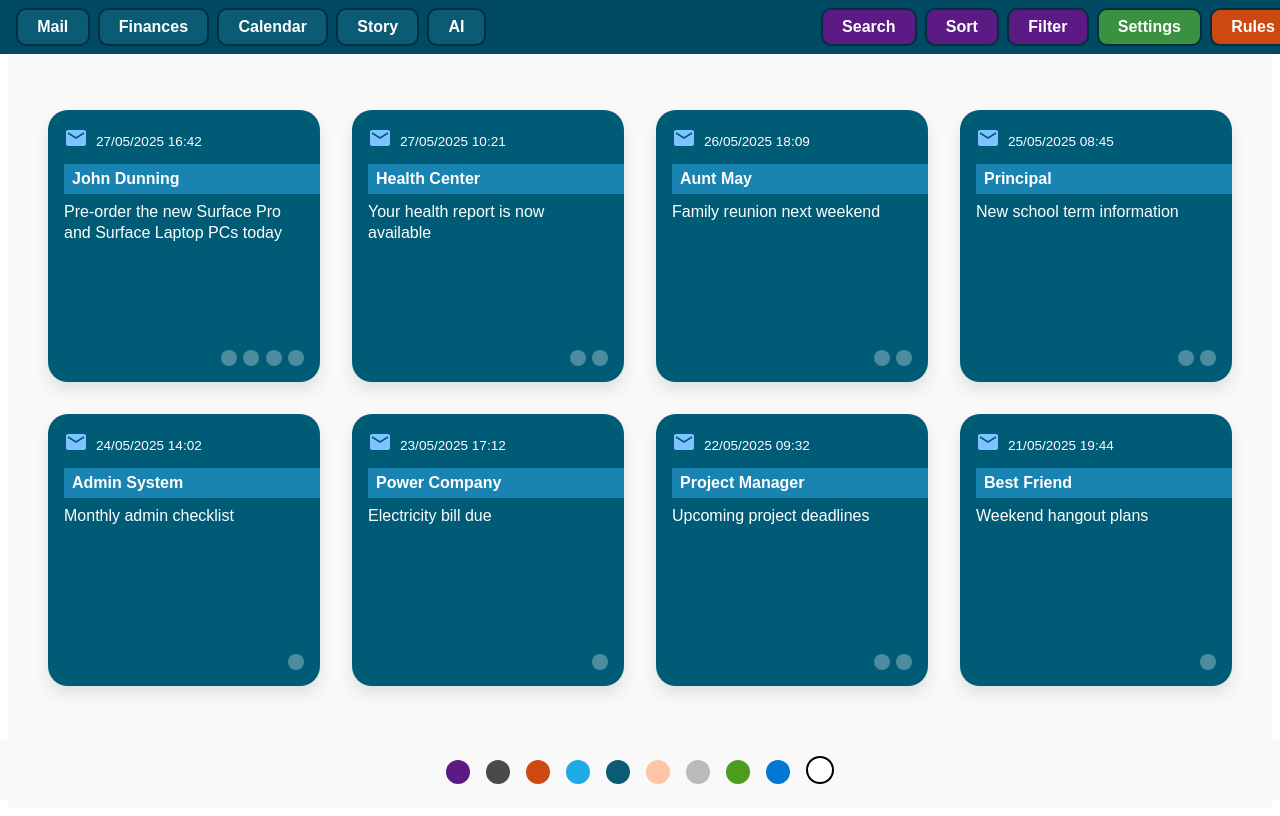
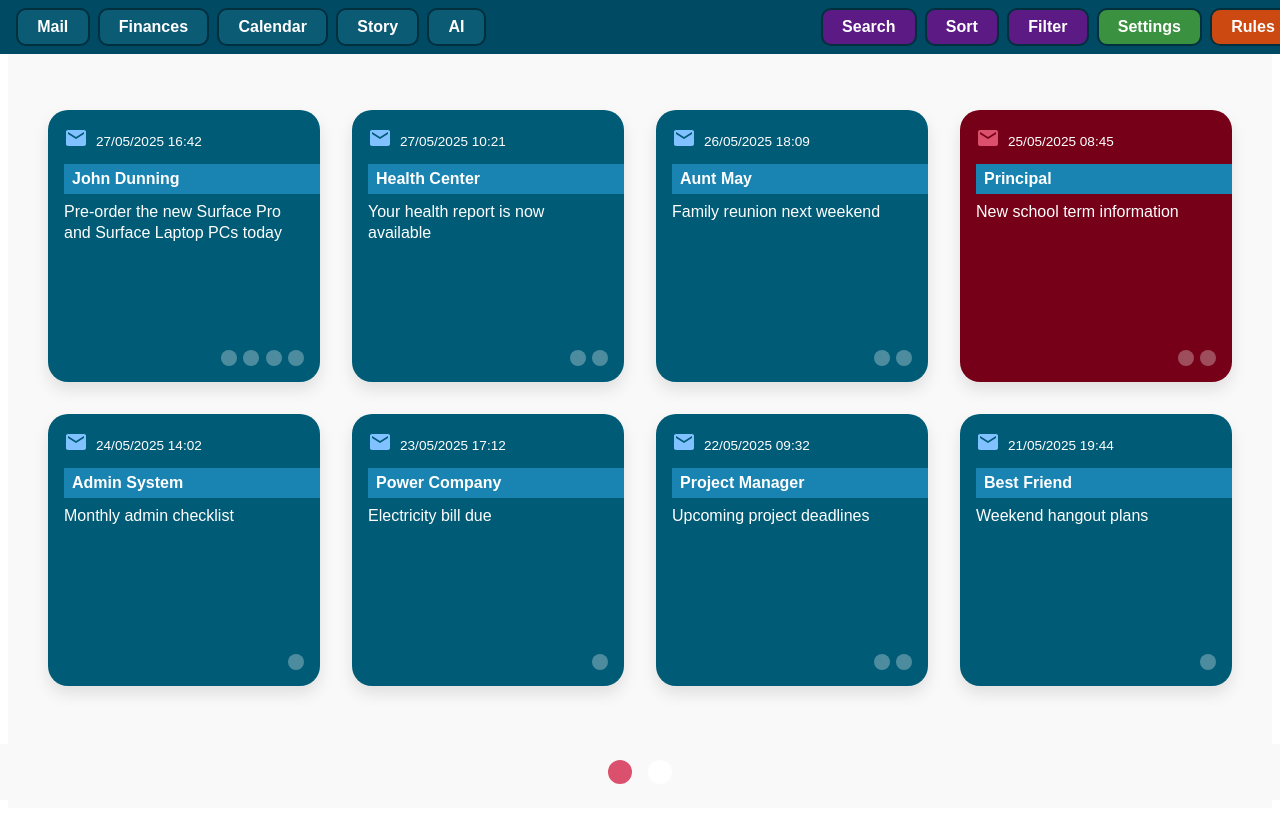
Before and after one commit to johndunning/pronapse-ui, a React (Vite) app: page / in a window 1280 px wide. Built offline with nearby package versions, Linux system fonts and the light colour scheme.

Commit message:
Added school style - sender bar not working

```diff
--- a/src/App.jsx
+++ b/src/App.jsx
@@ -5,18 +5,31 @@ import TagFilter from './components/TagFilter';
 import Addtag from './components/Addtag';
 
 import './App.css';
+import { MdSchedule } from 'react-icons/md';
+
+const tileStyles = {
+    default: {
+        tileColor: '#005b76',
+        senderBgColor: '#1983b1',
+        senderTextColor: '#ffffff',
+        messageTextColor: '#ffffff',
+        dotColor: '#ffffff',
+        iconColor: '#80c2ff',
+    },
+    school: {
+        dotColor: '#db516d',
+        iconColor: '#db516d',
+        messageTextColor: '#ffffff',
+        name: 'School',
+        senderBgColor: '#db516d"',
+        senderTextColor: '#ffffff',
+        tileColor: '#750017',
+    },
+};
 
 const tagsList = [
-    { name: 'School', color: '#5c1a84' },
-    { name: 'Work', color: '#4a4a4a' },
-    { name: 'Bills', color: '#cc4a11' },
-    { name: 'Social', color: '#1eaae7' },
-    { name: 'Projects', color: '#0c5b75' },
-    { name: 'Family', color: '#ffc4a3' },
-    { name: 'Admin', color: '#bbbbbb' },
-    { name: 'Health', color: '#4e9c1e' },
-    { name: 'Mail', color: '#0078D4' },
-    { name: 'No Filter', color: '#ffffff' },
+    { name: 'school', color: '#db516d' },
+    { name: 'default', color: '#ffffff' },
 ];
 
 const mockData = [
@@ -26,6 +39,7 @@ const mockData = [
         sender: 'John Dunning',
         timestamp: '27/05/2025 16:42',
         classification: 'Mail',
+        style: 'default',
         tags: ['School', 'Work', 'Projects', 'Mail'],
     },
     {
@@ -34,6 +48,7 @@ const mockData = [
         sender: 'Health Center',
         timestamp: '27/05/2025 10:21',
         classification: 'Mail',
+        style: 'default',
         tags: ['Health', 'Mail'],
     },
     {
@@ -42,6 +57,7 @@ const mockData = [
         sender: 'Aunt May',
         timestamp: '26/05/2025 18:09',
         classification: 'Mail',
+        style: 'default',
         tags: ['Family', 'Social'],
     },
     {
@@ -50,6 +66,7 @@ const mockData = [
         sender: 'Principal',
         timestamp: '25/05/2025 08:45',
         classification: 'Mail',
+        style: 'school',
         tags: ['School', 'Mail'],
     },
     {
@@ -58,6 +75,7 @@ const mockData = [
         sender: 'Admin System',
         timestamp: '24/05/2025 14:02',
         classification: 'Mail',
+        style: 'default',
         tags: ['Admin'],
     },
     {
@@ -66,6 +84,7 @@ const mockData = [
         sender: 'Power Company',
         timestamp: '23/05/2025 17:12',
         classification: 'Mail',
+        style: 'default',
         tags: ['Bills'],
     },
     {
@@ -74,6 +93,7 @@ const mockData = [
         sender: 'Project Manager',
         timestamp: '22/05/2025 09:32',
         classification: 'Mail',
+        style: 'default',
         tags: ['Projects', 'Work'],
     },
     {
@@ -82,6 +102,7 @@ const mockData = [
         sender: 'Best Friend',
         timestamp: '21/05/2025 19:44',
         classification: 'Mail',
+        style: 'default',
         tags: ['Social'],
     },
 ];
@@ -139,6 +160,7 @@ function App() {
                                 sender={item.sender}
                                 timestamp={item.timestamp}
                                 classification={handleSelectedTag}
+                                styleOverrides={tileStyles[item.style]}
                                 tags={item.tags}
                             />
                         ))}
```
